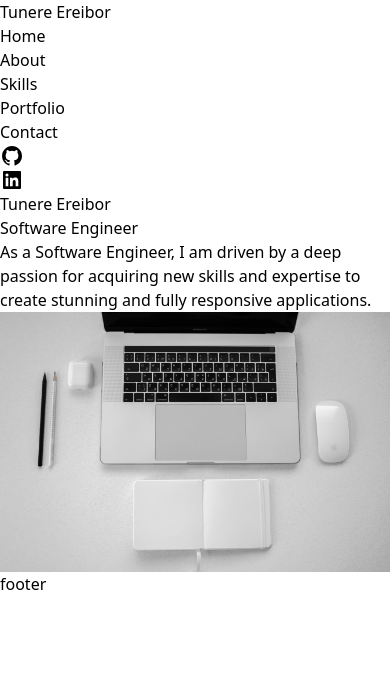
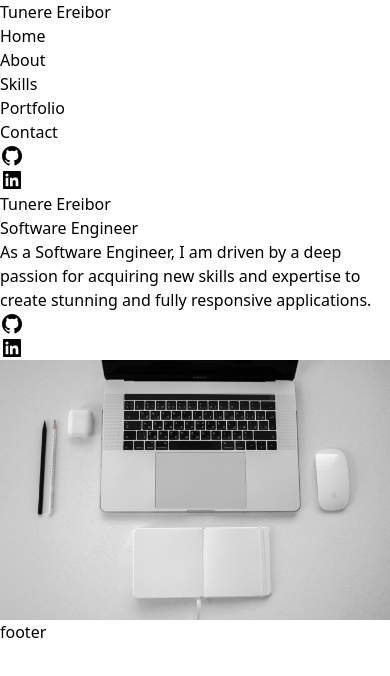
Before and after one commit to ereibor/react-portfolio, a React (Vite) app: page / in a window 390 px wide. Shown: the top 676 px of the page. Built offline with nearby package versions, Linux system fonts and the light colour scheme.

Commit message:
made the hero section responsive

```diff
--- a/src/components/layout/Header.tsx
+++ b/src/components/layout/Header.tsx
@@ -8,7 +8,7 @@ const Header = () => {
   return (
     <div>
       <nav className="h-[72px] flex items-center justify-between font-medium text-base">
-        <h1 className="uppercase">Tunere Ereibor</h1>
+        <h1 className="uppercase m-auto md:m-0">Tunere Ereibor</h1>
 
         <div>
           <ul className="hidden md:flex gap-8">
--- a/src/components/sections/Hero.tsx
+++ b/src/components/sections/Hero.tsx
@@ -1,26 +1,44 @@
-import { GithubIcon, LinkedInIcon } from "../../helpers/svg";
 
+import { GithubIcon, LinkedInIcon } from '../../helpers/svg';
 
 const Hero = () => {
   return (
-    <div className="grid grid-cols-[116px_repeat(2,1fr)] pt-22 gap-2 items-center">
-      <div className="p-4">
-        <div className="flex flex-col items-center gap-4">{GithubIcon()} {LinkedInIcon()}</div>
+    <div className="grid grid-cols-1 md:grid-cols-[116px_repeat(2,1fr)] pt-8 md:pt-22 gap-4 md:gap-2 items-center px-4 md:px-0">
+      {/* Social Icons */}
+      <div className="hidden md:block p-4">
+        <div className="flex flex-col items-center gap-4">
+          {GithubIcon()}
+          {LinkedInIcon()}
+        </div>
       </div>
-      <div className="flex flex-col items-center gap-4 p-4">
-        <h1 className="text-5xl font-bold whitespace-nowrap">Tunere Ereibor</h1>
-        <h2 className="text-center font-medium text-xl">Software Engineer</h2>
-        <p className=" font-light">
+
+      {/* Content */}
+      <div className="flex flex-col items-center gap-4 p-4 order-2 md:order-none">
+        <h1 className="text-3xl md:text-5xl font-bold text-center md:whitespace-nowrap">
+          Tunere Ereibor
+        </h1>
+        <h2 className="text-center font-medium text-lg md:text-xl">
+          Software Engineer
+        </h2>
+        <p className="font-light text-center md:text-left max-w-md">
           As a Software Engineer, I am driven by a deep passion for acquiring
           new skills and expertise to create stunning and fully responsive
           applications.
         </p>
+
+        {/* Mobile-only social icons */}
+        <div className="flex md:hidden gap-4 mt-2">
+          {GithubIcon()}
+          {LinkedInIcon()}
+        </div>
       </div>
-      <div className="p-4">
+
+      {/* Image */}
+      <div className="p-4 order-1 md:order-none">
         <img
           src="/laptop.jpg"
           alt="Laptop"
-          className="object-cover w-full h-full rounded-lg"
+          className="object-cover w-full h-64 md:h-full rounded-lg"
         />
       </div>
     </div>
```
